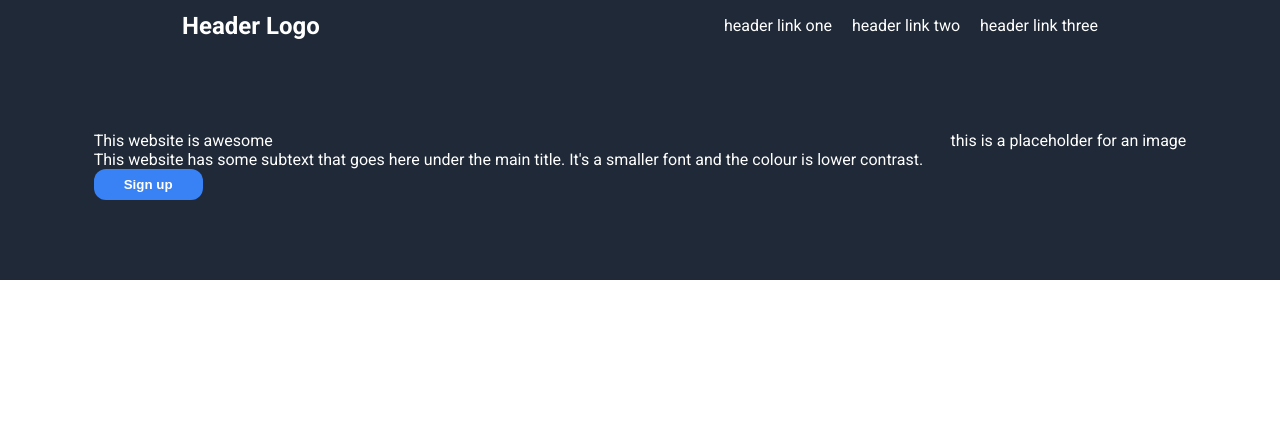
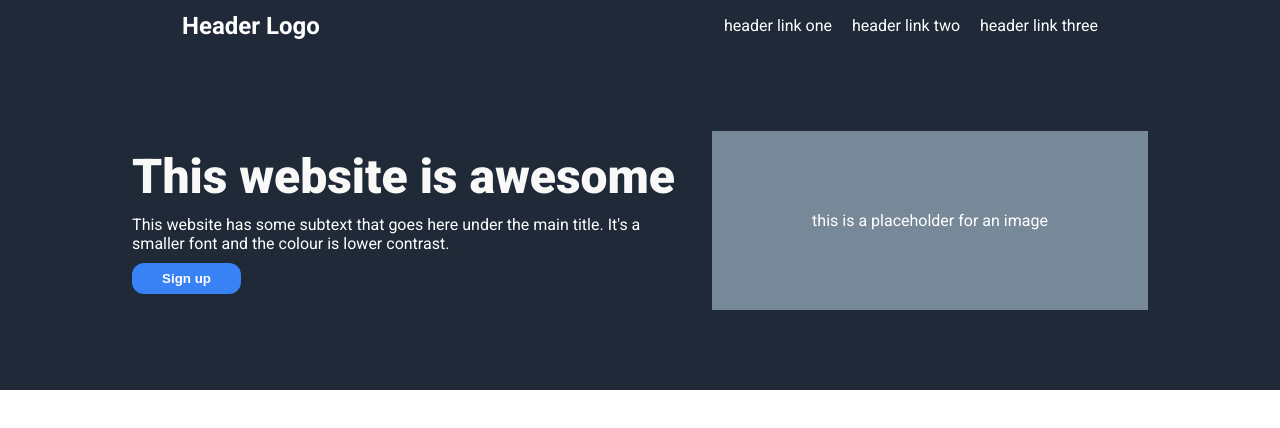
Before and after one commit to Hannahf248/landing-page, a plain HTML site: page index.html in a window 1280 px wide. Drawn offline with Linux system fonts and the light colour scheme.

Commit message:
add flexbox to subsection1 and style

```diff
--- a/style.css
+++ b/style.css
@@ -34,15 +34,35 @@ ul {
     background-color: #1F2937;
     color: white;
     display: flex;
-    justify-content: space-around;
+    justify-content: center;
+    align-items: center;
     padding: 80px;
+    gap: 30px;
+}
+
+.subheader {
+    font-size: 48px;
+    color: #f9faf8;
+    font-weight: 900;
 }
 
 .signup {
     background-color: #3882F6;
-    padding: 8px 30px 8px 30px;
+    padding: 8px 30px;
     color: white;
     font-weight: bold;
     border-radius: 12px;
     border: none;
 }
+
+.imgplaceholder {
+    background-color: lightslategrey;
+    padding: 80px 100px;
+}
+
+.leftsubsection1{
+    display: flex;
+    flex-wrap: wrap;
+    max-width: 550px;
+    gap: 10px;
+}
```
